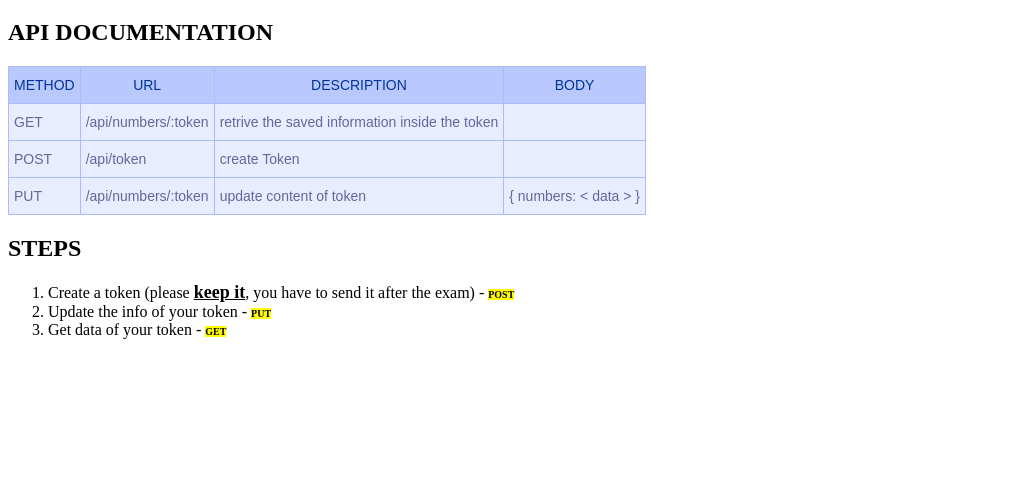
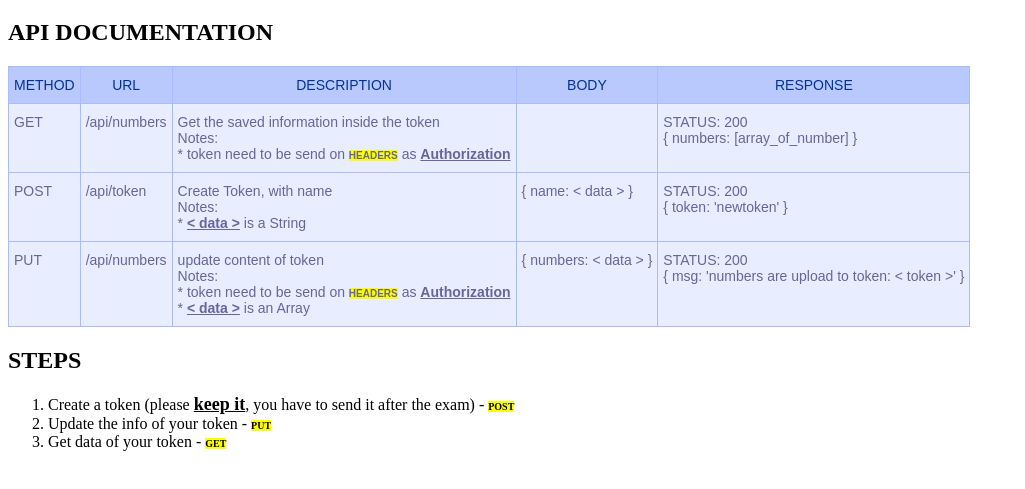
Before and after one commit to alfruiz/digital-factory, a website: page app/views/doc.html in a window 1280 px wide. Shown: the part 61-550 px from the top of the page, without its empty margins (0-1025 px from the left). Drawn offline with Linux system fonts and the light colour scheme.

Commit message:
update doc.html

```diff
--- a/app/views/doc.html
+++ b/app/views/doc.html
@@ -50,10 +50,13 @@
     background-color: yellow;
     font-size: x-small;
   }
-  .highlight.info{
+  .under{
     text-decoration: underline;
+  }
+  .info{
     font-size: large;
   }
+
   </style>
 </head>
 <body>
@@ -66,33 +69,58 @@
         <th class="tg-yw4l">URL</th>
         <th class="tg-yw4l">DESCRIPTION</th>
         <th class="tg-yw4l">BODY</th>
+        <th class="tg-yw4l">RESPONSE</th>
       </tr>
     </thead>
     <tbody>
       <tr>
         <td class="tg-yw4l">GET</td>
-        <td class="tg-yw4l">/api/numbers/:token</td>
-        <td class="tg-yw4l">retrive the saved information inside the token</td>
+        <td class="tg-yw4l">/api/numbers</td>
+        <td class="tg-yw4l">
+        Get the saved information inside the token<br>
+        Notes:<br>
+        * token need to be send on <span class="highlight method">HEADERS</span> as <span class="highlight under">Authorization</span></td>
         <td class="tg-yw4l"></td>
+        <td class="tg-yw4l">
+        STATUS: 200<br>
+        { numbers: [array_of_number] }
+        </td>
       </tr>
       <tr>
         <td class="tg-yw4l">POST</td>
         <td class="tg-yw4l">/api/token</td>
-        <td class="tg-yw4l">create Token</td>
-        <td class="tg-yw4l"></td>
+        <td class="tg-yw4l">
+        Create Token, with name<br>
+        Notes:<br>
+        * <span class="highlight under">< data ></span> is a String
+        </td>
+        <td class="tg-yw4l">{ name: < data > }</td>
+        <td class="tg-yw4l">
+          STATUS: 200<br>
+          { token: 'newtoken' }
+        </td>
       </tr>
       <tr>
         <td class="tg-yw4l">PUT</td>
-        <td class="tg-yw4l">/api/numbers/:token</td>
-        <td class="tg-yw4l">update content of token<br></td>
+        <td class="tg-yw4l">/api/numbers</td>
+        <td class="tg-yw4l">
+        update content of token<br>
+        Notes:<br>
+        * token need to be send on <span class="highlight method">HEADERS</span> as <span class="highlight under">Authorization</span><br>
+        * <span class="highlight under">< data ></span> is an Array
+        </td>
         <td class="tg-yw4l">{ numbers: < data > }</td>
+        <td class="tg-yw4l">
+          STATUS: 200<br>
+          { msg: 'numbers are upload to token: < token >' }
+        </td>
       </tr>
     </tbody>
   </table>
 
   <h2>STEPS</h2>
   <ol>
-    <li>Create a token (please <span class="highlight info">keep it</span>, you have to send it after the exam) - <span class="highlight method">POST</span></li>
+    <li>Create a token (please <span class="highlight under info">keep it</span>, you have to send it after the exam) - <span class="highlight method">POST</span></li>
     <li>Update the info of your token - <span class="highlight method">PUT</span></li>
     <li>Get data of your token - <span class="highlight method">GET</span></li>
   </ol>
```
Also changed, not shown: app/scripts/app.js (+16 -9 lines).
